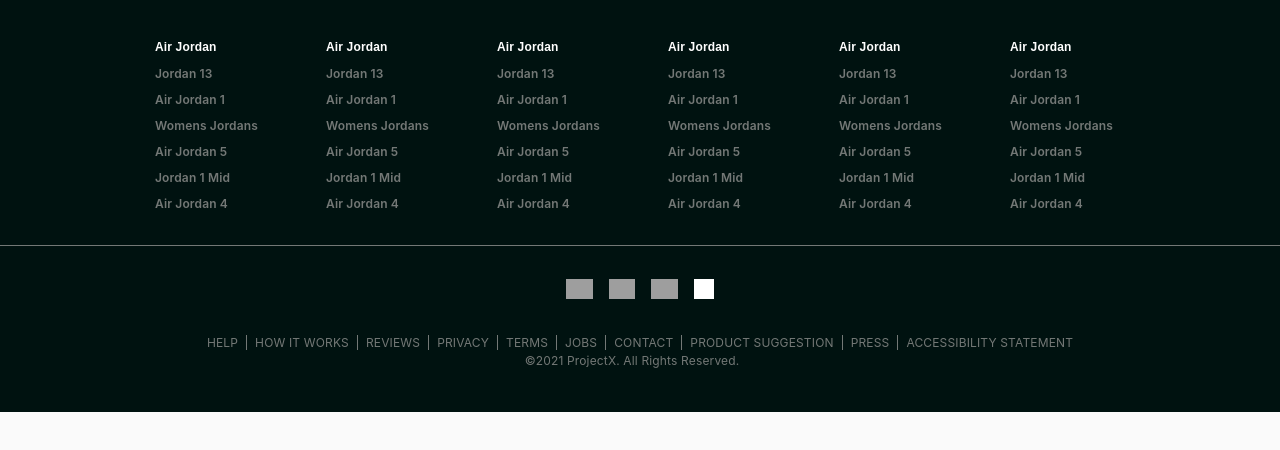
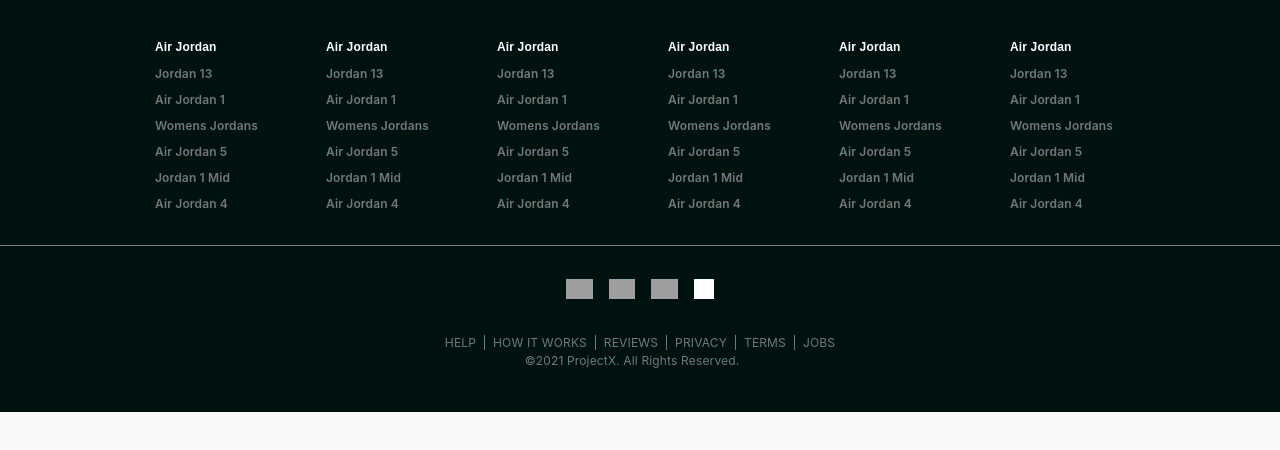
Before and after one commit to Ngxba/projectX-FrontEnd, a React (Create React App) app: page / in a window 1280 px wide. Shown: the top 450 px of the page. Built offline with nearby package versions, Linux system fonts and the light colour scheme; grey boxes are pictures that could not be loaded.

Commit message:
Update all Footer components to be more flexible in data passing

```diff
--- a/src/App.jsx
+++ b/src/App.jsx
@@ -3,6 +3,12 @@ import CssBaseline from '@material-ui/core/CssBaseline';
 import { ThemeProvider } from '@material-ui/core';
 import CustomTheme from './theme';
 import Footer from './components/Footer/footer';
+import FooterNews from './components/Footer/footer_news/footer_news';
+import newsData from './components/Footer/footer_news/data';
+import infoData from './components/Footer/site_information/data';
+import socialData from './components/Footer/social_medias/data';
+import SiteInfo from './components/Footer/site_information/site_information';
+import SocialMedias from './components/Footer/social_medias/social_medias';
 
 function App()
 {
@@ -13,7 +19,11 @@ function App()
 
         <CssBaseline />
 
-        <Footer />
+        <Footer
+          FooterNews={<FooterNews newsData={newsData} />}
+          SiteInfo={<SiteInfo infoData={infoData} />}
+          SocialMedias={<SocialMedias socialData={socialData} />}
+        />
 
       </ThemeProvider>
 
--- a/src/components/Footer/footer.jsx
+++ b/src/components/Footer/footer.jsx
@@ -1,26 +1,32 @@
 import React from 'react';
-import FooterNews from './footer_news/footer_news';
-import SocialMedias from './social_medias/social_medias';
-import SiteInfo from './site_information/site_information';
+import { PropTypes } from 'prop-types';
 import footerStyle from './footer.style';
-import data from './footer_news/data';
 
-const Footer = () =>
+const Footer = (props) =>
 {
+  const { FooterNews, SiteInfo, SocialMedias } = props;
   const classes = footerStyle();
 
   return (
     <div id="site-footer" data-testid="footer" className={classes.root}>
 
       {/* Props 'newsData' is optional */}
-      <FooterNews newsData={data} />
+      {FooterNews}
 
       <div className={classes['custom--hr']} />
 
-      <SocialMedias />
+      {SocialMedias}
 
-      <SiteInfo />
+      {/* Props 'elements' is optional */}
+      {SiteInfo}
     </div>
   );
 };
+
+Footer.propTypes = {
+  FooterNews: PropTypes.element.isRequired,
+  SiteInfo: PropTypes.element.isRequired,
+  SocialMedias: PropTypes.element.isRequired,
+};
+
 export default Footer;
--- a/src/components/Footer/footer.style.jsx
+++ b/src/components/Footer/footer.style.jsx
@@ -21,6 +21,7 @@ const footerStyle = makeStyles({
     zIndex: '2',
     background: '#001210',
     paddingTop: '1.25rem',
+
   },
   'custom--hr': {
     height: '1px',
--- a/src/components/Footer/footer_news/footer_news.jsx
+++ b/src/components/Footer/footer_news/footer_news.jsx
@@ -16,6 +16,7 @@ const FooterNews = (props) =>
             newsData.map((column) => (
               <div className={classes.column}>
                 <ul className={classes.ul}>
+
                   {/* Column title */}
                   <li
                     key={column.title}
@@ -30,7 +31,7 @@ const FooterNews = (props) =>
                     </a>
                   </li>
 
-                  {/* Render column items */}
+                  {/* Column items */}
                   {
                     column.items.map((item) => (
                       <li className={classes.li}>
@@ -39,7 +40,7 @@ const FooterNews = (props) =>
                           target="_blank"
                           rel="noreferrer"
                           data-testid="footer-link"
-                          className={classes['li--a']}
+                          className={`${classes['li--a']} ${classes.hover}`}
                         >
                           {item.name}
                         </a>
--- /dev/null
+++ b/src/components/Footer/site_information/data.js
@@ -0,0 +1,28 @@
+const data = [
+  {
+    title: 'Help',
+    link: 'https://help.stockx.com/s/?language=en_US',
+  },
+  {
+    title: 'How It Works',
+    link: 'https://help.stockx.com/s/?language=en_US',
+  },
+  {
+    title: 'Reviews',
+    link: 'https://help.stockx.com/s/?language=en_US',
+  },
+  {
+    title: 'Privacy',
+    link: 'https://help.stockx.com/s/?language=en_US',
+  },
+  {
+    title: 'Terms',
+    link: 'https://help.stockx.com/s/?language=en_US',
+  },
+  {
+    title: 'Jobs',
+    link: 'https://help.stockx.com/s/?language=en_US',
+  },
+];
+
+export default data;
--- a/src/components/Footer/site_information/site_information.jsx
+++ b/src/components/Footer/site_information/site_information.jsx
@@ -1,10 +1,11 @@
 import React from 'react';
 import { PropTypes } from 'prop-types';
 import infoStyle from './site_information.style';
+import data from './data';
 
 const SiteInfo = (props) =>
 {
-  const { data } = props;
+  const { elements } = props;
 
   const classes = infoStyle();
 
@@ -12,79 +13,67 @@ const SiteInfo = (props) =>
     <div className={classes.root}>
       <div className={classes.row}>
         <div className={classes.outer}>
+
+          {/* Elements */}
           <div className={classes.container}>
-            <div className={classes.element}>
+            {
+              elements.map((element, index) => (
+
+                // First element
+                index === 0
+                  ? (
+                    <div
+                      key={element.title}
+                      className={classes.element}
+                    >
                       <a
                         className={`${classes['first--element']} ${classes['element--a']}`}
-                href="https://help.stockx.com/s/?language=en_US"
+                        href={elements[0].link}
                         target="_blank"
                         rel="noreferrer"
                       >
-                Help
+                        {elements[0].title}
                       </a>
                     </div>
-            <div className={classes.element}>
-              <a className={classes['element--a']} href="/how-it-works">
-                How It
-                Works
+                  )
+
+                // Other elements
+                  : (
+                    <div
+                      key={element.title}
+                      className={classes.element}
+                    >
+                      <a className={classes['element--a']} href={element.link}>
+                        {element.title}
                       </a>
                     </div>
-
-            <div className={classes.element}>
-              <a className={classes['element--a']} href="/reviews">Reviews</a>
-            </div>
-            <div className={classes.element}>
-              <a className={classes['element--a']} href="/privacy">Privacy</a>
-            </div>
-            <div className={classes.element}>
-              <a className={classes['element--a']} href="/terms">Terms</a>
-            </div>
-            <div className={classes.element}>
-              <a className={classes['element--a']} href="/jobs">Jobs</a>
-            </div>
-            <div className={classes.element}>
-              <a
-                className={classes['element--a']}
-                href="https://help.stockx.com/s/contactsupport"
-                target="_blank"
-                rel="noreferrer"
-              >
-                Contact
-              </a>
-            </div>
-            <div className={classes.element}>
-              <a className={classes['element--a']} href="/product-suggestion">
-                Product
-                Suggestion
-              </a>
-            </div>
-            <div className={classes.element}>
-              <a className={classes['element--a']} href="/press">Press</a>
-            </div>
-            <div className={classes.element}>
-              <a
-                className={classes['element--a']}
-                href="/accessibility-statement"
-              >
-                Accessibility
-                Statement
-              </a>
+                  )))
+            }
           </div>
         </div>
       </div>
-      </div>
+
+      {/* Copyright */}
       <div className={classes.row}>
         <div className={classes['copyright--container']}>
           <address className={classes.copyright}>©2021 ProjectX. All Rights Reserved.</address>
         </div>
       </div>
+
     </div>
 
   );
 };
 
 SiteInfo.propTypes = {
-  data: PropTypes.arrayOf(),
+  elements: PropTypes.arrayOf(PropTypes.shape({
+    title: PropTypes.String,
+    link: PropTypes.String,
+  })),
+};
+
+SiteInfo.defaultProps = {
+  elements: data,
 };
 
 export default SiteInfo;
--- a/src/components/Footer/site_information/site_information.style.jsx
+++ b/src/components/Footer/site_information/site_information.style.jsx
@@ -1,6 +1,6 @@
 import { makeStyles } from '@material-ui/core/styles';
 
-const infoStyle = makeStyles({
+const infoStyle = makeStyles((theme) => ({
   root: {
     cursor: 'default',
   },
@@ -35,6 +35,10 @@ const infoStyle = makeStyles({
     display: 'inline',
     padding: '0 8px',
     fontSize: '.75rem',
+
+    '&:hover': {
+      color: theme.palette.primary.main,
+    },
   },
   'first--element': {
     border: '0',
@@ -57,6 +61,6 @@ const infoStyle = makeStyles({
     fontSize: '.75rem',
     paddingBottom: '0',
   },
-});
+}));
 
 export default infoStyle;
--- /dev/null
+++ b/src/components/Footer/social_medias/data.js
@@ -0,0 +1,24 @@
+const data = [
+  {
+    link: 'https://twitter.com/stockx',
+    alt: 'Twitter',
+    imageURL: '//stockx-assets.imgix.net/svg/icons/twitter-footer.svg?auto=compress,format',
+  },
+  {
+    link: 'https://www.facebook.com/stockxdotcom',
+    alt: 'Facebook',
+    imageURL: '//stockx-assets.imgix.net/svg/icons/facebook-footer.svg?auto=compress,format',
+  },
+  {
+    link: 'https://instagram.com/stockx/',
+    alt: 'Instagram',
+    imageURL: '//stockx-assets.imgix.net/svg/icons/instagram-footer.svg?auto=compress,format',
+  },
+  {
+    link: 'https://youtube.com/stockx/',
+    alt: 'YouTube',
+    imageURL: '//stockx-assets.imgix.net/emails/the-outsole/youtube-black.png?auto=compress,format',
+  },
+];
+
+export default data;
--- a/src/components/Footer/social_medias/social_medias.jsx
+++ b/src/components/Footer/social_medias/social_medias.jsx
@@ -1,71 +1,79 @@
 import React from 'react';
+import { PropTypes } from 'prop-types';
 import socialMediaStyle from './social_medias.style';
+import data from './data';
 
-const SocialMedias = () =>
+const SocialMedias = (props) =>
 {
+  const { socialData } = props;
   const classes = socialMediaStyle();
 
   return (
     <div className={classes.root}>
       <div className={classes.container}>
         <div className={classes['icons-container']}>
-          <div className={classes.icon}>
+          {
+            socialData.map((element) => (
+
+              // Add classes['icon--youtube'] to fix Youtube icon
+              element.alt === 'YouTube'
+                ? (
+                  <div
+                    key={element.alt}
+                    className={classes.icon}
+                  >
                     <a
-              href="https://twitter.com/stockx"
+                      href={element.link}
                       target="_blank"
-              rel="noopener noreferrer"
-              className={classes['icon--a']}
+                      rel="noreferrer"
                     >
                       <img
-                alt="Twitter"
-                src="//stockx-assets.imgix.net/svg/icons/twitter-footer.svg?auto=compress,format"
+                        alt={element.alt}
+                        src={element.imageURL}
+                        className={`${classes['icon--image']} ${classes['icon--youtube']}`}
+                      />
+                    </a>
+                  </div>
+                )
+
+              // Render other icons
+                : (
+                  <div
+                    key={element.alt}
+                    className={classes.icon}
+                  >
+                    <a
+                      href={element.link}
+                      target="_blank"
+                      rel="noreferrer"
+                    >
+                      <img
+                        alt={element.alt}
+                        src={element.imageURL}
                         className={classes['icon--image']}
                       />
                     </a>
                   </div>
-          <div className={classes.icon}>
-            <a
-              href="https://www.facebook.com/stockxdotcom"
-              target="_blank"
-              rel="noreferrer"
-            >
-              <img
-                alt="Facebook"
-                src="//stockx-assets.imgix.net/svg/icons/facebook-footer.svg?auto=compress,format"
-                className={classes['icon--image']}
-              />
-            </a>
-          </div>
-          <div className={classes.icon}>
-            <a
-              href="https://instagram.com/stockx/"
-              target="_blank"
-              rel="noreferrer"
-            >
-              <img
-                alt="Instagram"
-                src="//stockx-assets.imgix.net/svg/icons/instagram-footer.svg?auto=compress,format"
-                className={classes['icon--image']}
-              />
-            </a>
-          </div>
-          <div className={classes.icon}>
-            <a
-              href="https://youtube.com/stockx/"
-              target="_blank"
-              rel="noreferrer"
-            >
-              <img
-                alt="YouTube"
-                src="//stockx-assets.imgix.net/emails/the-outsole/youtube-black.png?auto=compress,format"
-                className={`${classes['icon--image']} ${classes['icon--youtube']}`}
-              />
-            </a>
-          </div>
+                )
+            ))
+          }
+
         </div>
       </div>
     </div>
   );
 };
 
+SocialMedias.propTypes = {
+  socialData: PropTypes.arrayOf(PropTypes.shape({
+    link: PropTypes.string,
+    alt: PropTypes.string,
+    imageURL: PropTypes.string,
+  })),
+};
+
+SocialMedias.defaultProps = {
+  socialData: data,
+};
+
 export default SocialMedias;
--- a/src/components/Footer/social_medias/social_medias.style.jsx
+++ b/src/components/Footer/social_medias/social_medias.style.jsx
@@ -6,6 +6,7 @@ const socialMediaStyle = makeStyles({
     margin: '0 auto',
     width: '970px',
   },
+
   container: {
     margin: '10px auto',
     display: 'flex',
@@ -16,21 +17,19 @@ const socialMediaStyle = makeStyles({
     minHeight: '65px',
     flexDirection: 'row',
   },
+
   'icons-container': {
     margin: '10px 0',
     display: 'flex',
     flexFlow: 'row nowrap',
     paddingTop: '0',
   },
-  'icon--a': {
-    backgroundColor: 'transparent',
-    color: 'inherit',
-    textDecoration: 'inherit',
-  },
+
   icon: {
     width: 'auto',
     padding: '0.5rem',
   },
+
   'icon--image': {
     borderStyle: 'none',
     display: 'block',
@@ -38,6 +37,7 @@ const socialMediaStyle = makeStyles({
     maxWidth: '100%',
     height: '1.25rem',
   },
+
   'icon--youtube': {
     color: 'inherit',
     filter: 'brightness(0) invert(1)',
```
Also changed, not shown: src/components/Footer/footer_news/footer_news.style.jsx (+16 -2 lines). Lines whose indentation alone changed are shown as unchanged.
